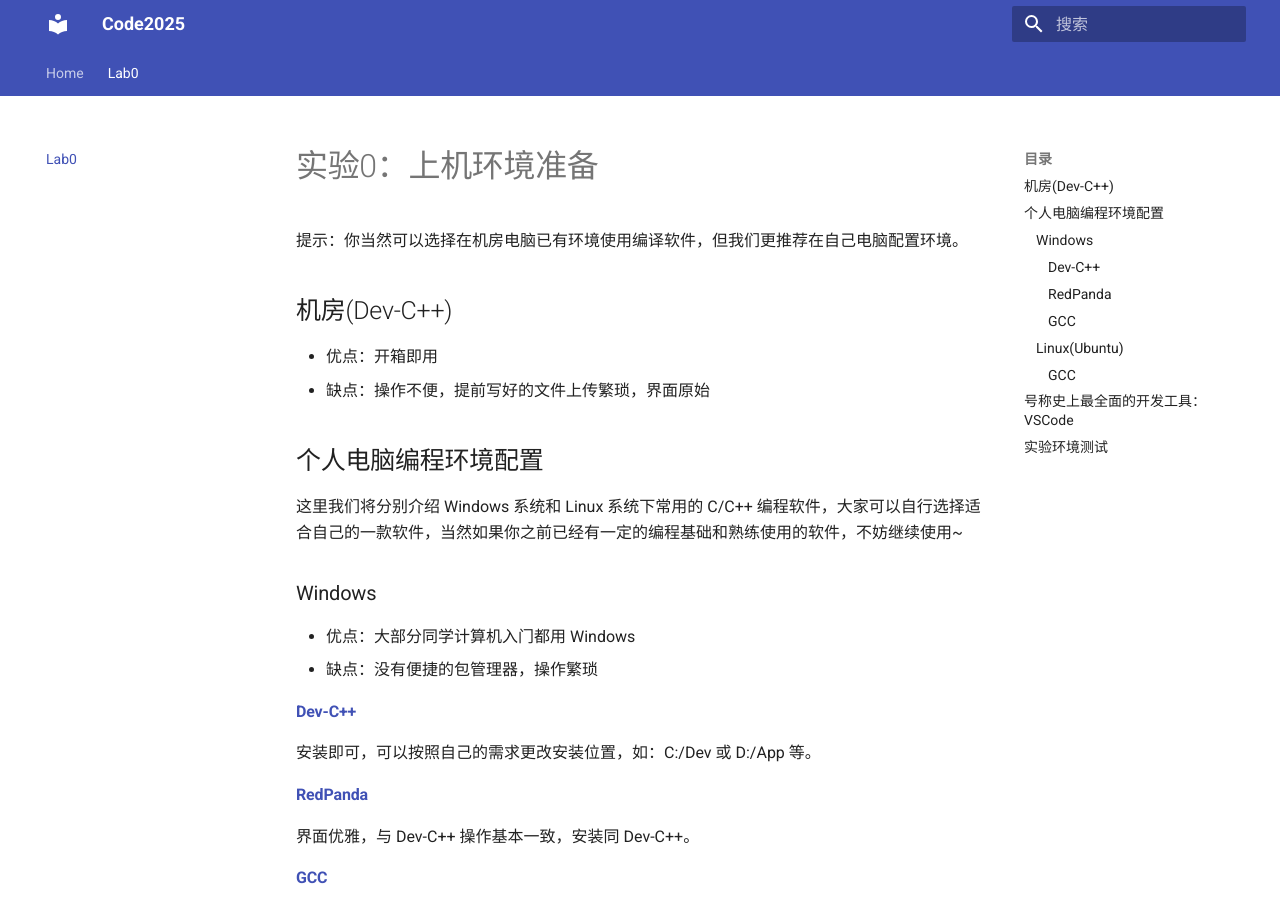
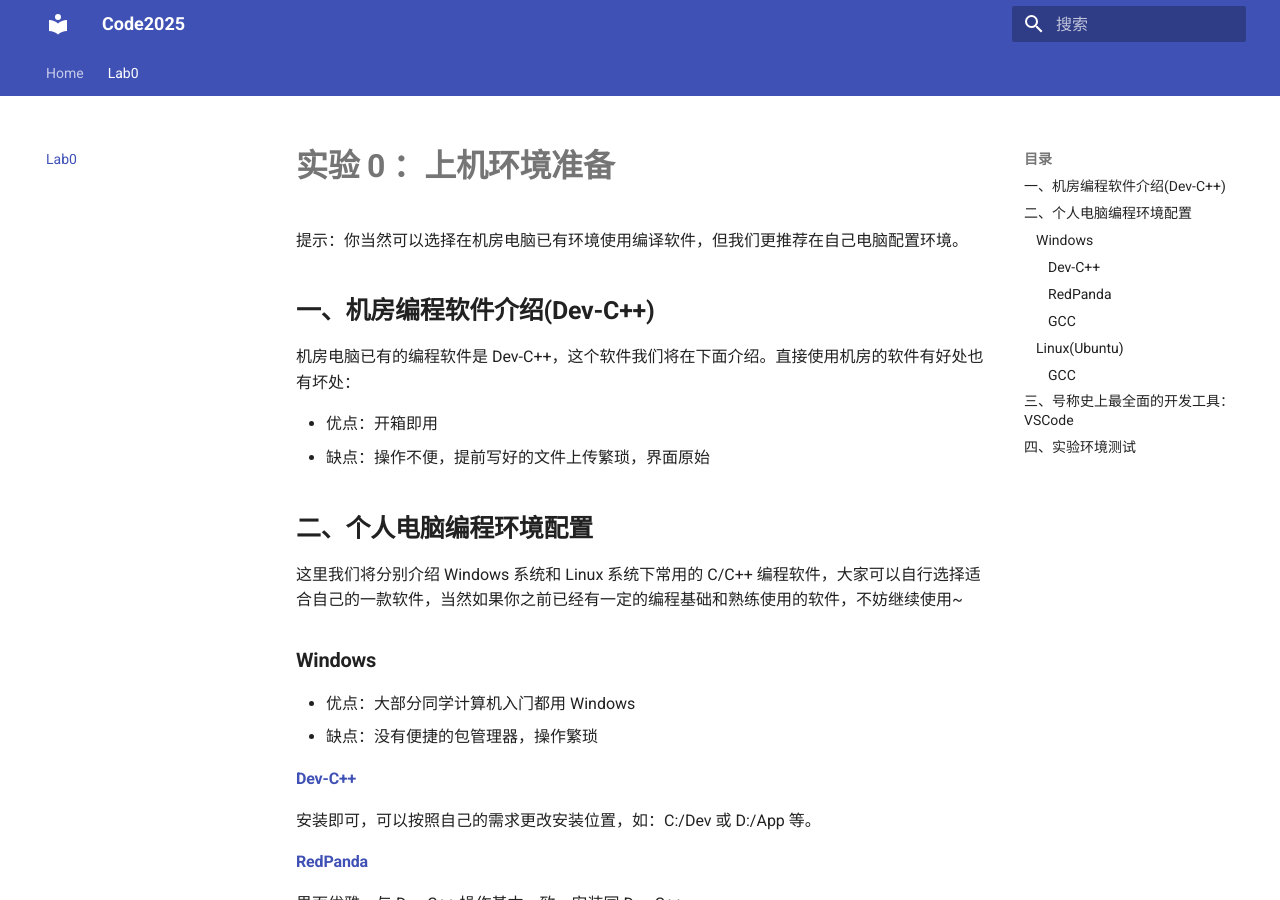
Before and after one commit to Tsincy-Peacy/Code2025, an MkDocs documentation site: the page built from docs/lab0.md, in a window 1280 px wide and 900 px high. Built offline with MkDocs 1.6.1 and Material for MkDocs 9.7.7, drawn with Linux system fonts in a browser that asks for light colours; some of the changed text lies outside the part shown.

Commit message:
reverse lab0

```diff
--- a/docs/lab0.md
+++ b/docs/lab0.md
@@ -1,4 +1,4 @@
-# 实验0：上机环境准备
+# **实验 0 ：上机环境准备**
 
 
 
@@ -6,16 +6,18 @@
 
 
 
-## 机房(Dev-C++)
+## **一、机房编程软件介绍(Dev-C++)**
+
+机房电脑已有的编程软件是 Dev-C++，这个软件我们将在下面介绍。直接使用机房的软件有好处也有坏处：
 
 - 优点：开箱即用
 - 缺点：操作不便，提前写好的文件上传繁琐，界面原始
 
-## 个人电脑编程环境配置
+## **二、个人电脑编程环境配置**
 
 这里我们将分别介绍 Windows 系统和 Linux 系统下常用的 C/C++ 编程软件，大家可以自行选择适合自己的一款软件，当然如果你之前已经有一定的编程基础和熟练使用的软件，不妨继续使用~
 
-### Windows
+### **Windows**
 
 - 优点：大部分同学计算机入门都用 Windows
 - 缺点：没有便捷的包管理器，操作繁琐
@@ -56,7 +58,7 @@ output_file.exe  # 执行程序
 
 
 
-### Linux(Ubuntu)
+### **Linux(Ubuntu)**
 
 Linux 也是一个广泛使用的操作系统，但大部分电脑上直接装的操作系统是 Windows 系统。如果希望在自己的电脑上使用 Linux 操作系统，一般有两种方法：一是安装双系统，但风险较高；二是使用一种叫做虚拟机的软件。
 
@@ -84,7 +86,7 @@ output_file  # 执行程序
 
 
 
-## 号称史上最全面的开发工具：VSCode
+## **三、号称史上最全面的开发工具：VSCode**
 
 VSCode 是一个强大的文本编辑器，以“轻量级、高性能、强扩展”为核心特色，是前端、后端、全栈及数据科学等领域开发者的首选工具。
 
@@ -98,7 +100,7 @@ VSCode 是一个强大的文本编辑器，以“轻量级、高性能、强扩
 
 
 
-## 实验环境测试
+## **四、实验环境测试**
 
 如果你的电脑能够编译运行：
 
```
